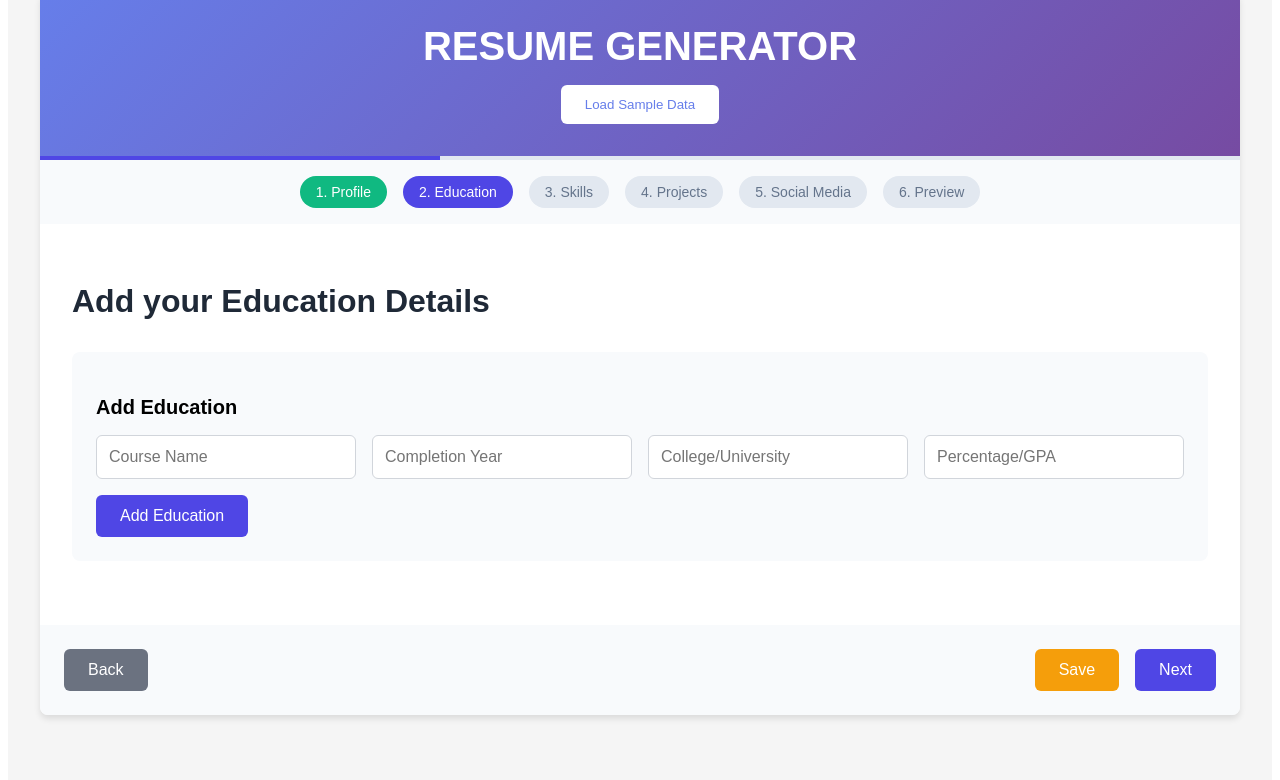
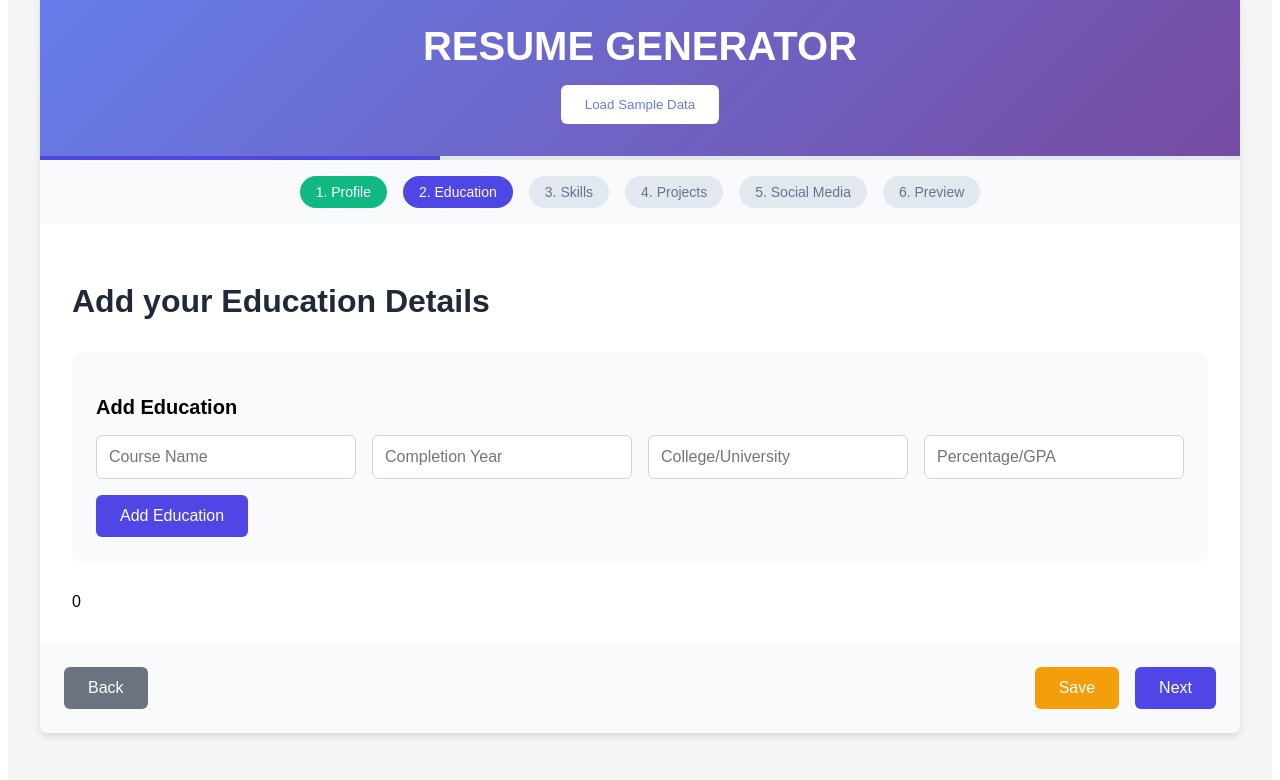
Before and after one commit to acciojob/resume-builder-shahids444, a React app: page / in a window 1280 px wide. Both pictures are taken after a click on the button "Next". Shown: the part 16-796 px from the top of the page. Built offline with nearby package versions, Linux system fonts and the light colour scheme.

Commit message:
Update App.js

```diff
--- a/src/components/App.js
+++ b/src/components/App.js
@@ -438,6 +438,7 @@ const EducationPage = ({ state, dispatch }) => {
       </div>
 
       <div className="makeStyles-instance-16">
+        {state.education.length}
         {state.education.map((edu, index) => (
           <div key={index} style={styles.card}>
             <div style={styles.flexBetween}>
@@ -502,6 +503,7 @@ const SkillsPage = ({ state, dispatch }) => {
       </div>
 
       <div>
+        {state.skills.length}
         {state.skills.map((skill, index) => (
           <div key={index} style={styles.skillTag}>
             <span>{skill}</span>
@@ -579,6 +581,7 @@ const ProjectsPage = ({ state, dispatch }) => {
       </div>
 
       <div>
+        {state.projects.length}
         {state.projects.map((project, index) => (
           <div key={index} style={styles.card}>
             <div style={styles.flexBetween}>
@@ -643,6 +646,7 @@ const SocialMediaPage = ({ state, dispatch }) => {
       </div>
 
       <div>
+        {state.socialMedia.length}
         {state.socialMedia.map((social, index) => (
           <div key={index} style={{...styles.card, display: 'flex', justifyContent: 'space-between', alignItems: 'center'}}>
             <a href={social} style={{color: '#4f46e5', textDecoration: 'none'}} target="_blank" rel="noopener noreferrer">
```
